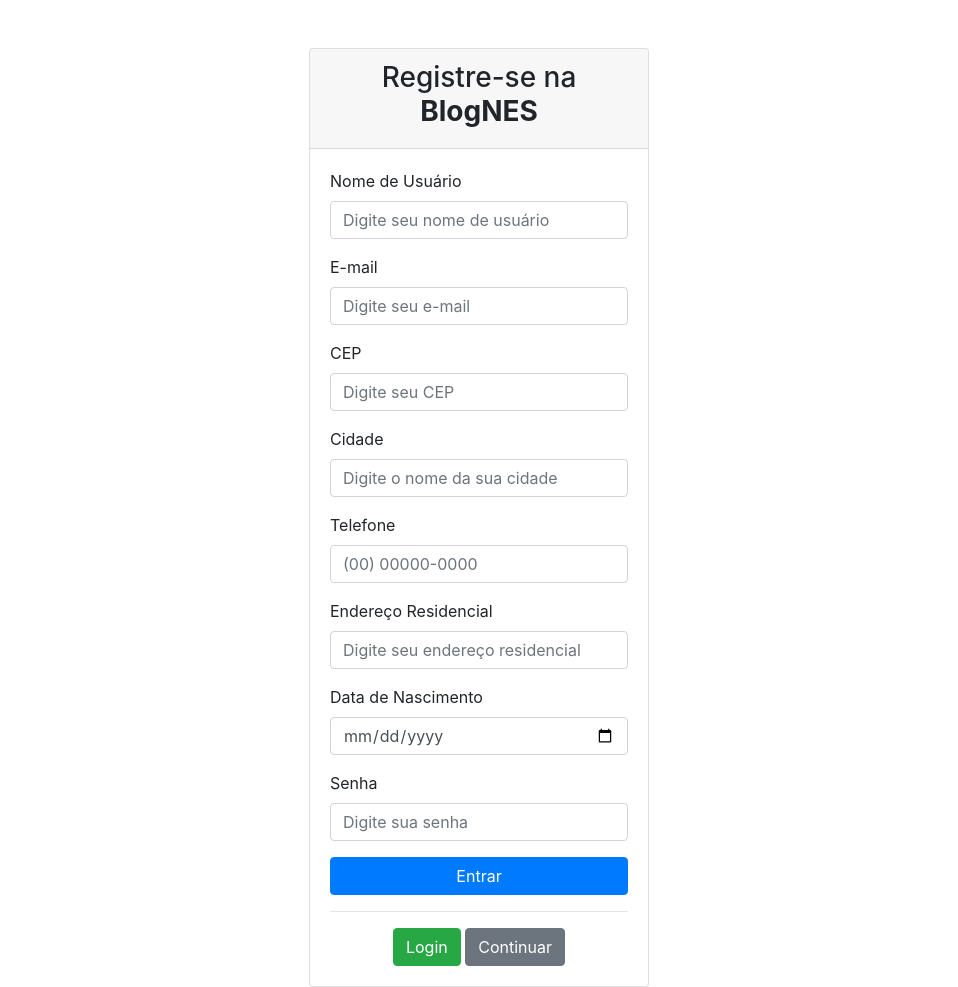
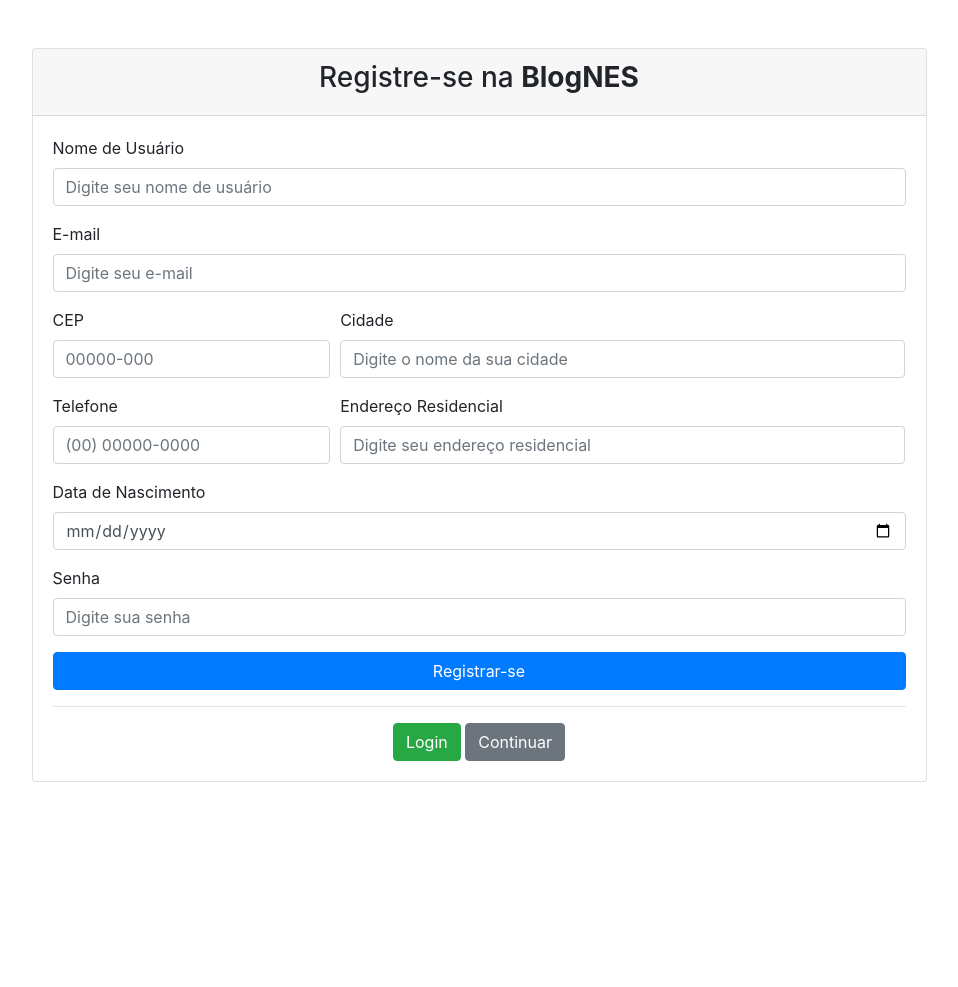
Before and after one commit to Nicolas-albu/BlogNES, a Flask app: page /auth/register in a window 1280 px wide. Shown: the whole page, without its empty margins (161-1119 px from the left). After the commit the page ends 782 px from the top, so only its background shows below. Run offline with Flask 3, Linux system fonts and the light colour scheme; some libraries are stand-ins or nearby versions.

Commit message:
Atualizando estrutura do formulário de registro

```diff
--- a/blognes/templates/register.html
+++ b/blognes/templates/register.html
@@ -2,6 +2,7 @@
 
 <script>
   const dateOfToday = () => {
+    let today = new Date();
     let day = today.getDate();
     let month = today.getMonth() + 1;
     let year = today.getFullYear();
@@ -13,9 +14,9 @@
   };
 </script>
 
-<div class="container mt-5">
+<div class="container mt-5 mb-5">
   <div class="row justify-content-center">
-    <div class="col-md-4">
+    <div class="col-md-10">
       <div class="card">
         <div class="card-header text-center">
           <h3>Registre-se na <strong>BlogNES</strong></h3>
@@ -46,20 +47,21 @@
               />
             </div>
 
-            <div class="form-group">
-              <label for="CEP">CEP</label>
+            <div class="form-row">
+              <div class="form-group col-md-4">
+                <label for="cep">CEP</label>
                 <input
                   type="text"
                   class="form-control"
                   id="cep"
                   name="cep"
-                placeholder="Digite seu CEP"
+                  placeholder="00000-000"
                   pattern="\d{5}-\d{3}"
                   required
                 />
               </div>
 
-            <div class="form-group">
+              <div class="form-group col-md-8">
                 <label for="city">Cidade</label>
                 <input
                   type="text"
@@ -70,8 +72,10 @@
                   required
                 />
               </div>
+            </div>
 
-            <div class="form-group">
+            <div class="form-row">
+              <div class="form-group col-md-4">
                 <label for="telephone">Telefone</label>
                 <input
                   type="text"
@@ -79,21 +83,21 @@
                   id="telephone"
                   name="telephone"
                   placeholder="(00) 00000-0000"
-                pattern="\((\d{2}|\d{3})\) (\d{5}|\d{4})-\d{4}"
+                  pattern="\(\d{2}\) \d{4,5}-\d{4}"
                   required
                 />
               </div>
-
-            <div class="form-group">
+              <div class="form-group col-md-8">
                 <label for="home-address">Endereço Residencial</label>
                 <input
                   type="text"
                   class="form-control"
-                id="home-adress"
+                  id="home-address"
                   name="home_address"
                   placeholder="Digite seu endereço residencial"
                   required
                 />
+              </div>
             </div>
 
             <div class="form-group">
@@ -122,7 +126,7 @@
             </div>
 
             <button type="submit" class="btn btn-primary btn-block">
-              Entrar
+              Registrar-se
             </button>
           </form>
           <hr />
@@ -131,7 +135,7 @@
             <button
               type="button"
               class="btn btn-success"
-              onclick="window.location.href='/auth/login'"
+              onclick="window.location.href='/auth'"
             >
               Login
             </button>
```
Lines whose indentation alone changed are shown as unchanged.
